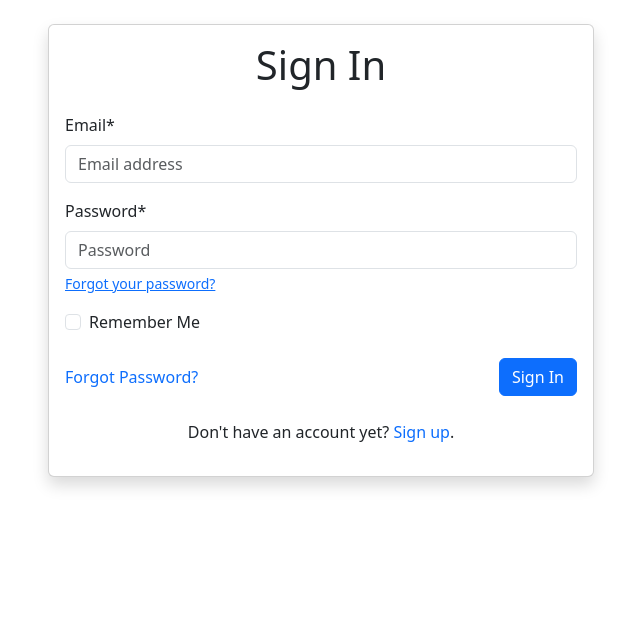
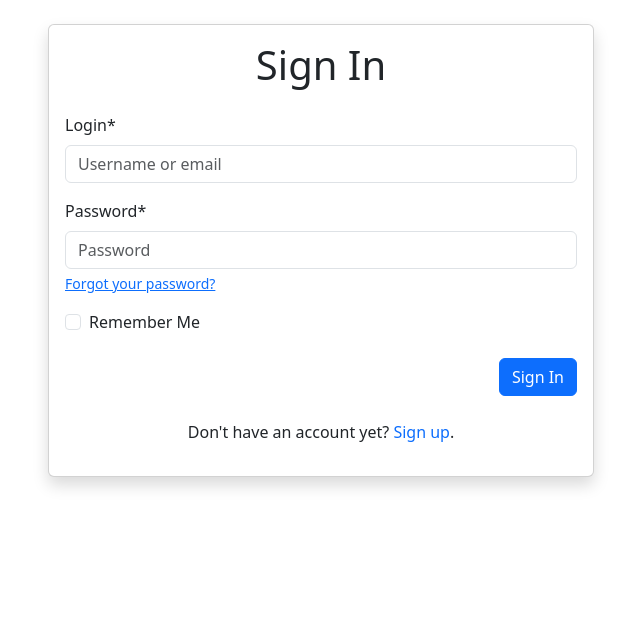
Before and after one commit to think-elearn/toki-pona-ai, a Django app: page /accounts/login/ in a window 1280 px wide. Shown: the part 56-692 px from the top of the page, without its empty margins (319-959 px from the left). Run offline with Django 4.2, Linux system fonts and the light colour scheme; parts of the project's set-up code (start-up, migrations or seed data) failed here and were passed over; some libraries are stand-ins or nearby versions.

Commit message:
feat: allow username as a login method and update login button alignment

```diff
--- a/config/settings/base.py
+++ b/config/settings/base.py
@@ -151,7 +151,7 @@ SITE_ID = 1
 
 ACCOUNT_ALLOW_REGISTRATION = env.bool("ACCOUNT_ALLOW_REGISTRATION", default=True)
 ACCOUNT_SIGNUP_FIELDS = ["email*", "password1*", "password2*"]
-ACCOUNT_LOGIN_METHODS = {"email"}
+ACCOUNT_LOGIN_METHODS = {"email", "username"}
 ACCOUNT_EMAIL_VERIFICATION = "optional"
 LOGIN_REDIRECT_URL = "dashboard:home"
 ACCOUNT_LOGOUT_REDIRECT_URL = "account_login"
--- a/templates/account/login.html
+++ b/templates/account/login.html
@@ -38,10 +38,7 @@
           <input type="hidden" name="{{ redirect_field_name }}" value="{{ redirect_field_value }}" />
           {% endif %}
 
-          <div class="d-flex justify-content-between align-items-center mt-4">
-            <a class="button secondaryAction text-decoration-none" href="{% url 'account_reset_password' %}">
-              {% trans "Forgot Password?" %}
-            </a>
+          <div class="d-flex justify-content-end align-items-center mt-4">
             <button class="primaryAction btn btn-primary" type="submit">{% trans "Sign In" %}</button>
           </div>
         </form>
```
